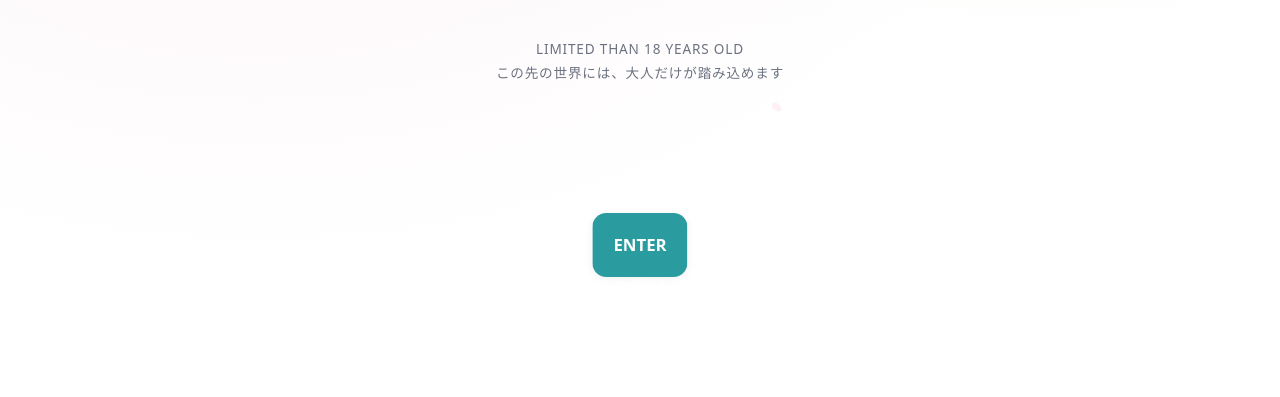
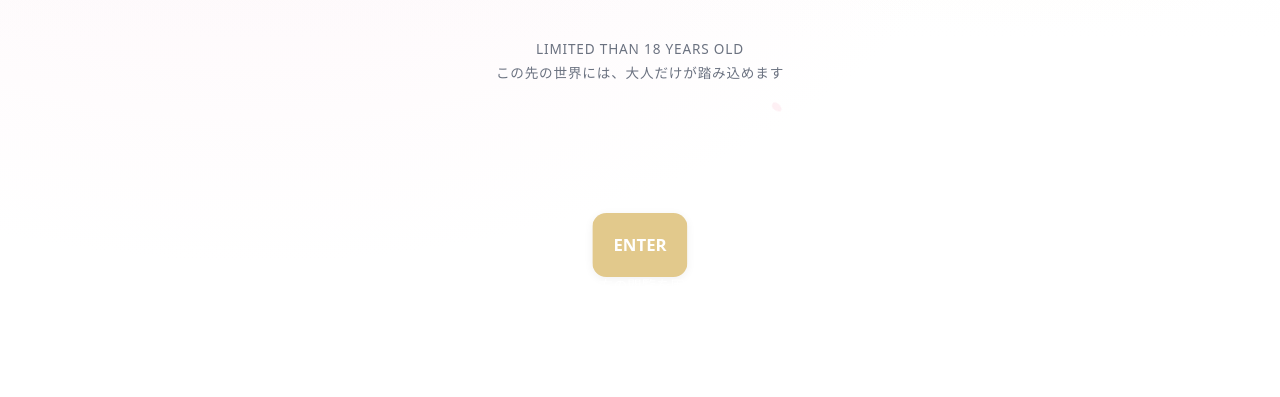
Before and after one commit to syounosuke/tokyo_label, a plain HTML site: page prototype/index.html in a window 1280 px wide. Shown: the part 403-800 px from the top of the page. Drawn offline with Linux system fonts and the light colour scheme.

Commit message:
Use site gold (#E2C98C) for primary buttons instead of green

```diff
--- a/prototype/assets/styles.css
+++ b/prototype/assets/styles.css
@@ -8,7 +8,7 @@
   --color-border: #e5eaf0;       /* subtle divider */
   --color-text: #1a202c;         /* base text */
   --color-text-muted: #6b7280;   /* secondary text */
-  --color-primary: #2a9ca0;      /* calm teal (accessible on white) */
+  --color-primary: #E2C98C;      /* site gold */
   --color-primary-contrast: #ffffff;
   --radius-sm: 8px;
   --radius-md: 14px;
```
